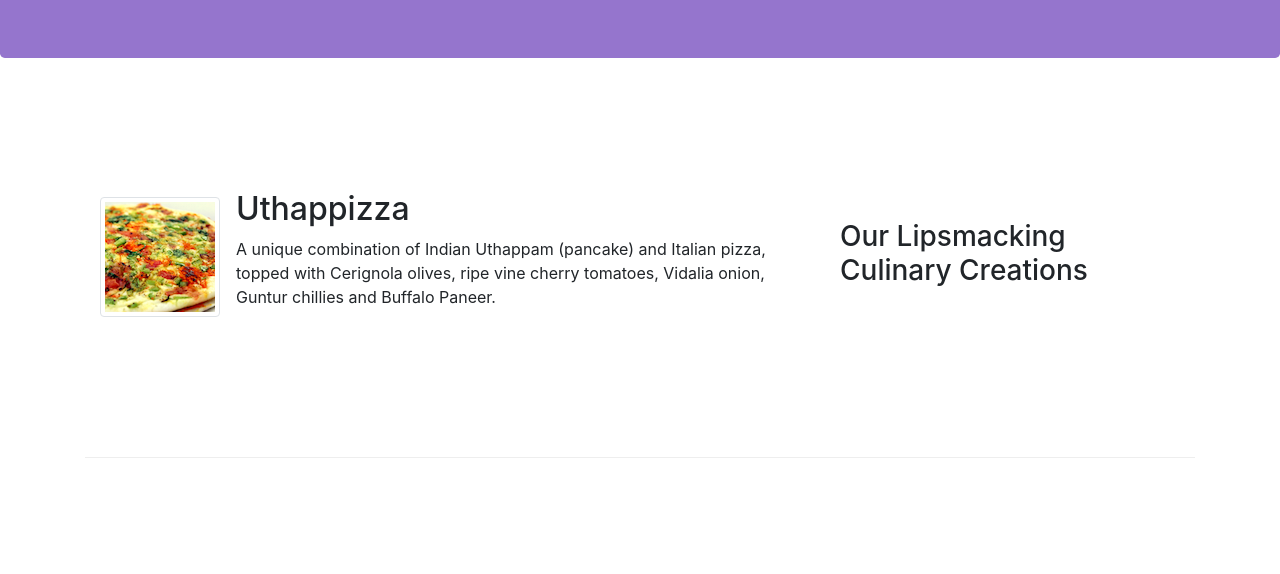
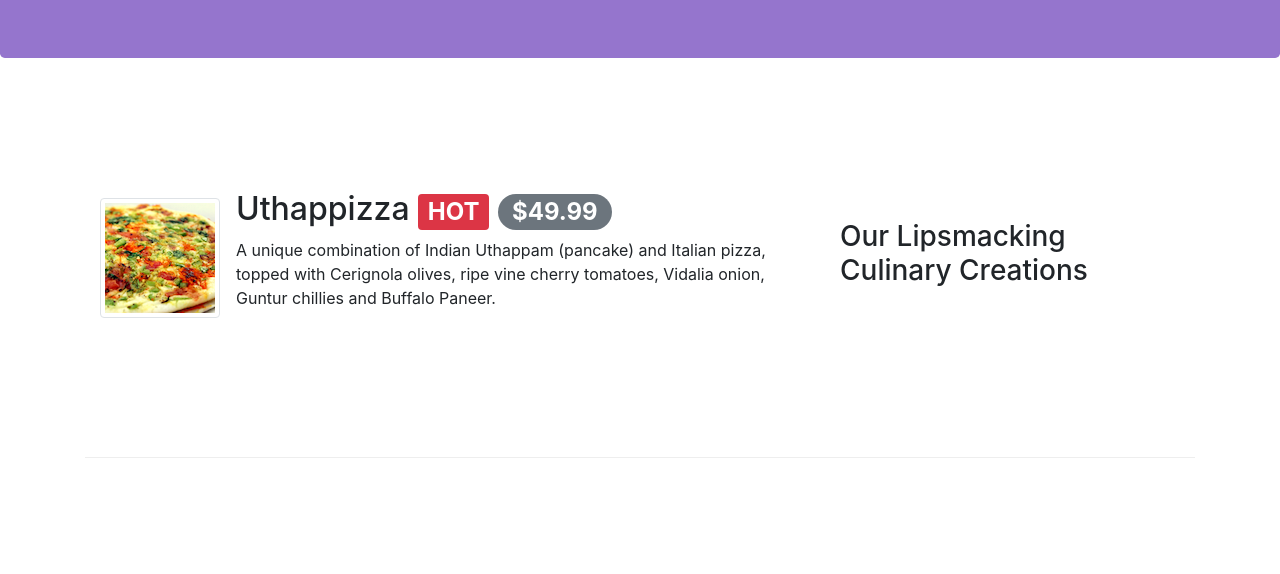
Before and after one commit to xabela/confusion, a website: page index.html in a window 1280 px wide. Shown: the part 226-800 px from the top of the page. Drawn offline with nearby package versions, Linux system fonts and the light colour scheme.

Commit message:
alerting user

```diff
--- a/index.html
+++ b/index.html
@@ -65,7 +65,7 @@
                     <!-- mr maksudnya margin right tulisannya 3, align self center gambarnya di tengah ga keatas ga ke bawah -->
                     <img src="img/uthappizza.png" class="d-flex mr-3 img-thumbnail align-self-center" alt="">
                     <div class="media-body">
-                        <h2 class="mt-0">Uthappizza</h2>
+                        <h2 class="mt-0">Uthappizza <span class="badge badge-danger">HOT</span> <span class="badge badge-pill badge-secondary">$49.99</span></h2>
                         <p class="d-none d-sm-block">A unique combination of Indian Uthappam (pancake) and Italian
                             pizza, topped with Cerignola
                             olives, ripe vine cherry tomatoes, Vidalia onion, Guntur chillies and Buffalo Paneer.</p>
```
